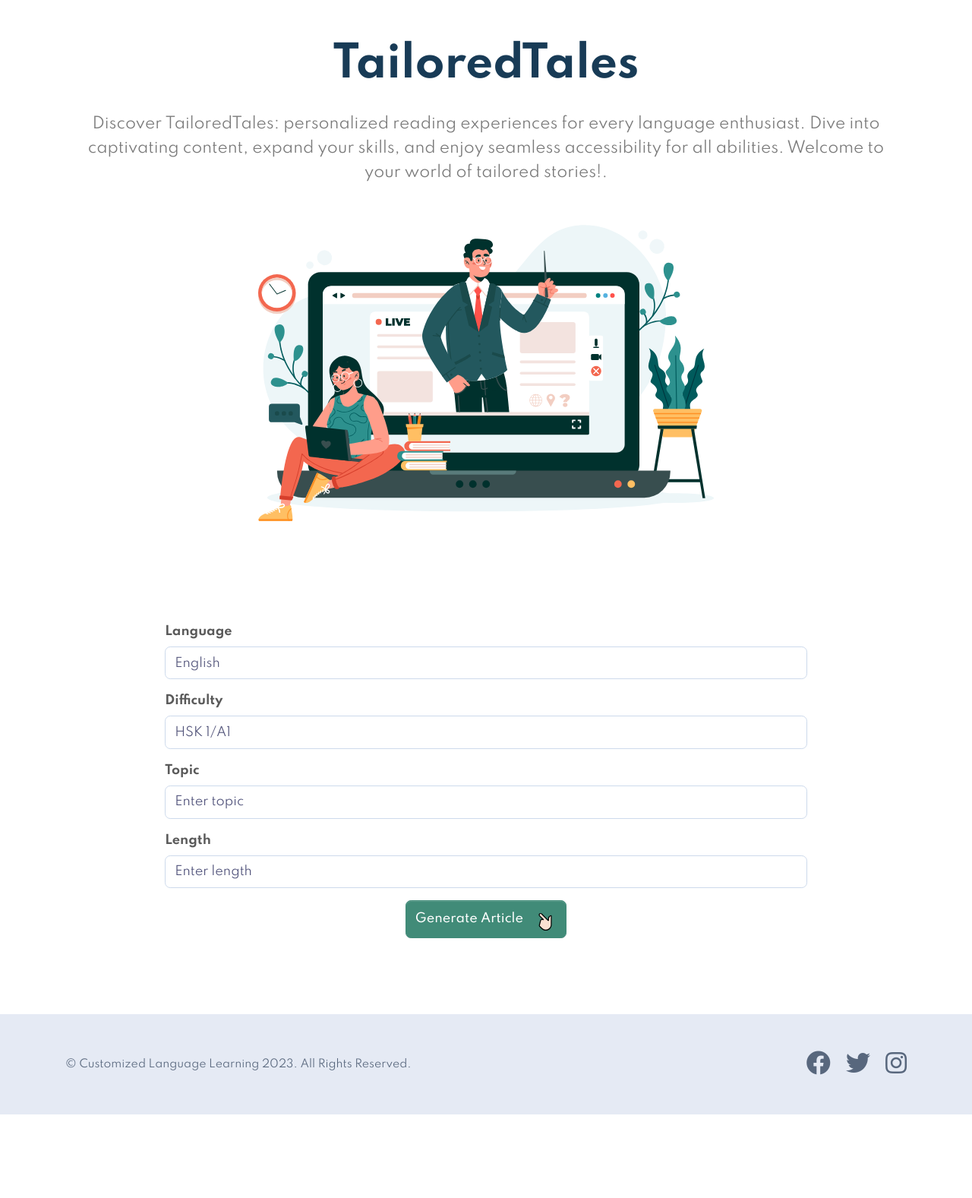
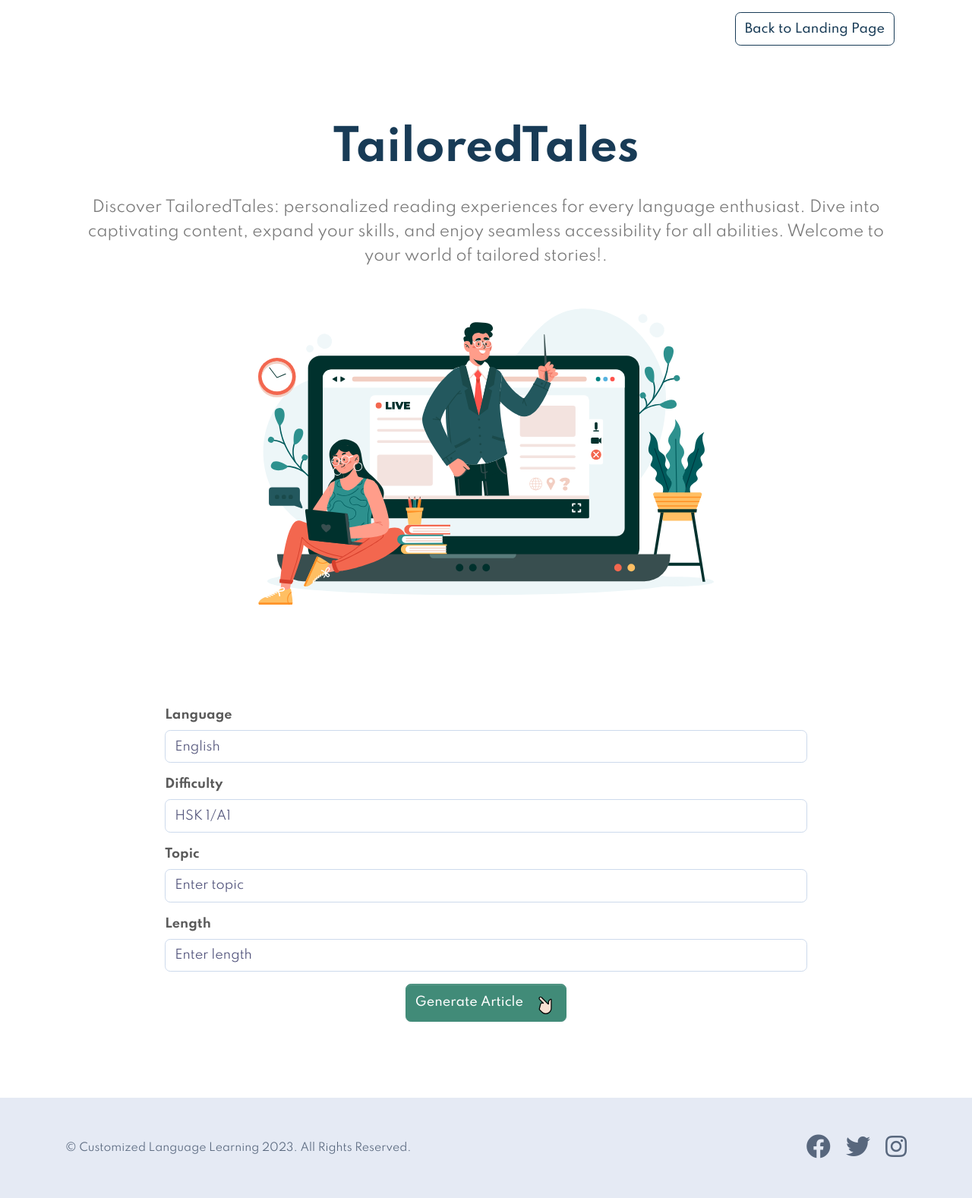
Before and after one commit to jbecker7/TailoredTales, a Flask app: page /entry in a window 1280 px wide. Shown: the whole page at 76% size. Before the commit the page ends 1467 px from the top, so only its background shows below. Run offline with Flask 3, Linux system fonts and the light colour scheme; some libraries are stand-ins or nearby versions.

Commit message:
Added a nav bar

```diff
--- a/templates/entry.html
+++ b/templates/entry.html
@@ -72,7 +72,7 @@
         }
 
         .title-container {
-            padding-top: 50px; /* Adjust the value to control the space above the title */
+            padding-top: 160px; /* Adjust the value to control the space above the title */
         }
 
 
@@ -89,6 +89,22 @@
 
 
 <body>
+    <header class="header-global" id="home">
+        <nav id="navbar-main" aria-label="Primary navigation" class="navbar navbar-main navbar-expand-lg navbar-theme-primary headroom navbar-light">
+            <div class="container position-relative">
+                <a class="navbar-brand mr-lg-4" href="{{ url_for('index') }}">
+                    <img class="navbar-brand-dark" src="{{ url_for('static', filename='assets/img/dark.svg') }}" alt="Logo dark">
+                    <img class="navbar-brand-dark" src="{{ url_for('static', filename='assets/img/light.svg') }}" alt="Logo light">
+                </a>
+                <div class="d-flex align-items-center">
+                    <a href="{{ url_for('index') }}" class="btn btn-outline-soft d-none d-md-inline mr-md-3 animate-up-2">Back to Landing Page</a>
+                    <button class="navbar-toggler ml-2" type="button" data-toggle="collapse" data-target="#navbar_global" aria-controls="navbar_global" aria-expanded="false" aria-label="Toggle navigation">
+                        <span class="navbar-toggler-icon"></span>
+                    </button>
+                </div>
+            </div>
+        </nav>
+    </header>
 
     <main>
 
```
